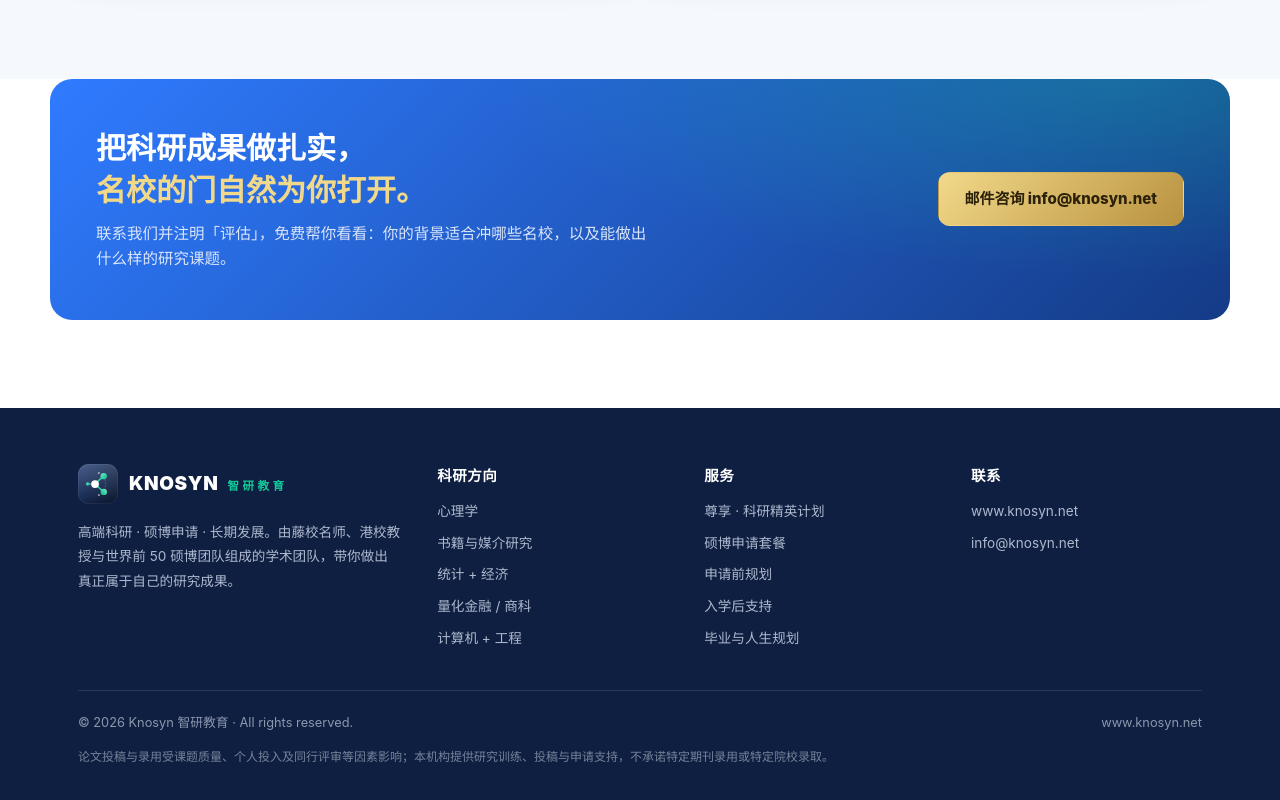
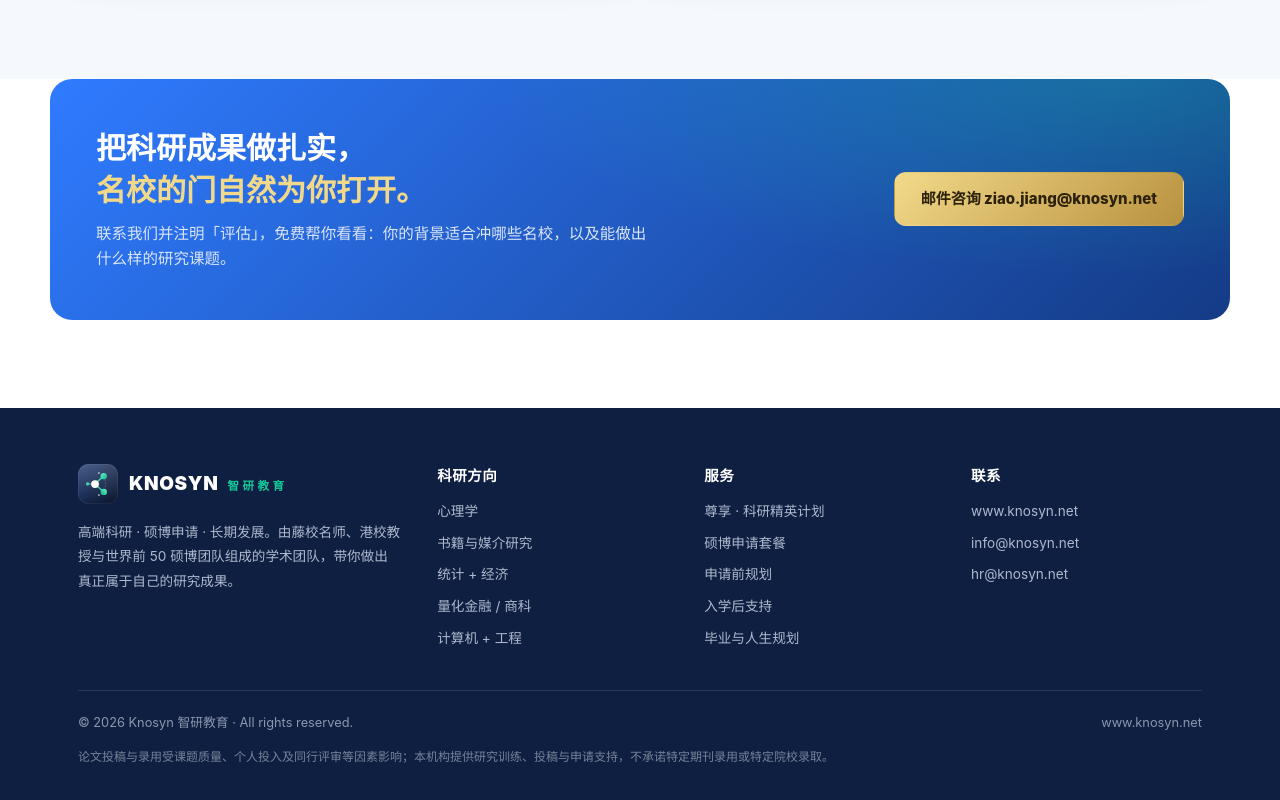
Before and after one commit to knosyn-web/knosyn-web.github.io, a plain HTML site: page index.html in a window 1280 px wide. Shown: the part 3909-4709 px from the top of the page. Drawn offline with Linux system fonts and the light colour scheme.

Commit message:
Update website contact emails

```diff
--- a/index.html
+++ b/index.html
@@ -269,7 +269,7 @@
       <p>联系我们并注明「评估」，免费帮你看看：你的背景适合冲哪些名校，以及能做出什么样的研究课题。</p>
     </div>
     <div class="cta-btns">
-      <a href="mailto:info@knosyn.net" class="btn btn-gold">邮件咨询 info@knosyn.net</a>
+      <a href="mailto:ziao.jiang@knosyn.net" class="btn btn-gold">邮件咨询 ziao.jiang@knosyn.net</a>
     </div>
   </div>
 </div>
@@ -310,6 +310,7 @@
         <ul>
           <li><a href="https://knosyn.net">www.knosyn.net</a></li>
           <li><a href="mailto:info@knosyn.net">info@knosyn.net</a></li>
+          <li><a href="mailto:hr@knosyn.net">hr@knosyn.net</a></li>
         </ul>
       </div>
     </div>
```
